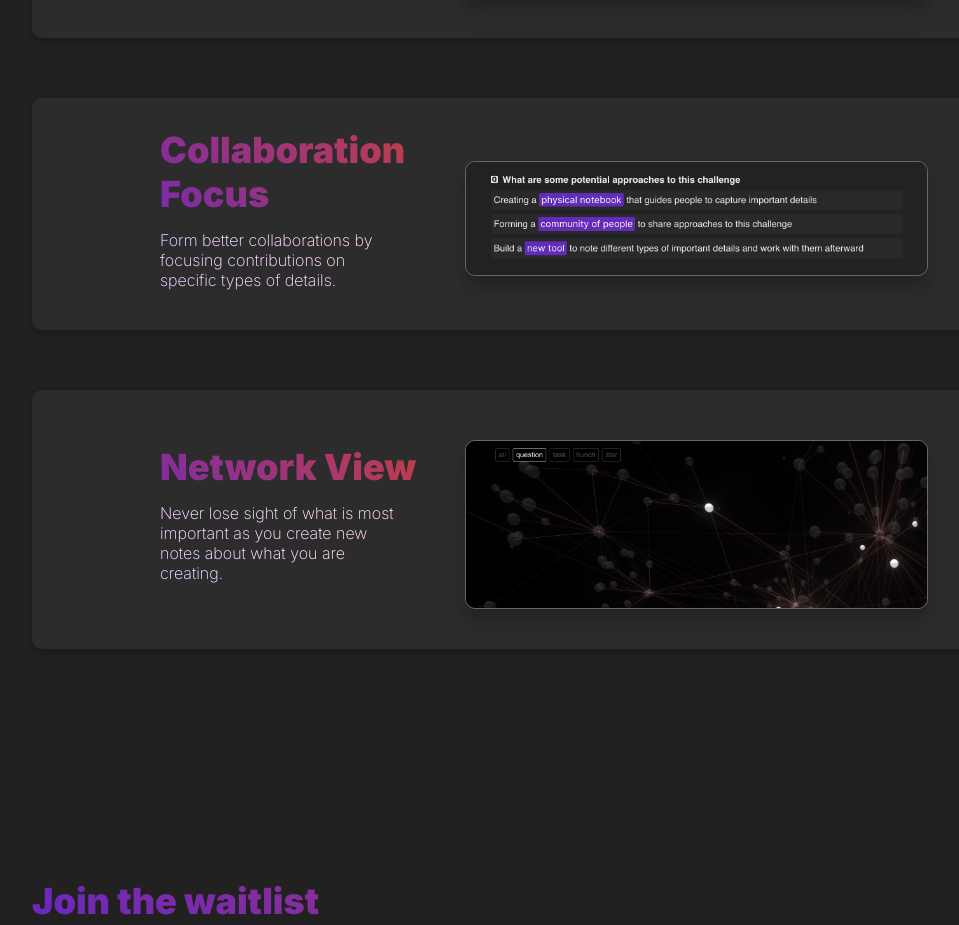
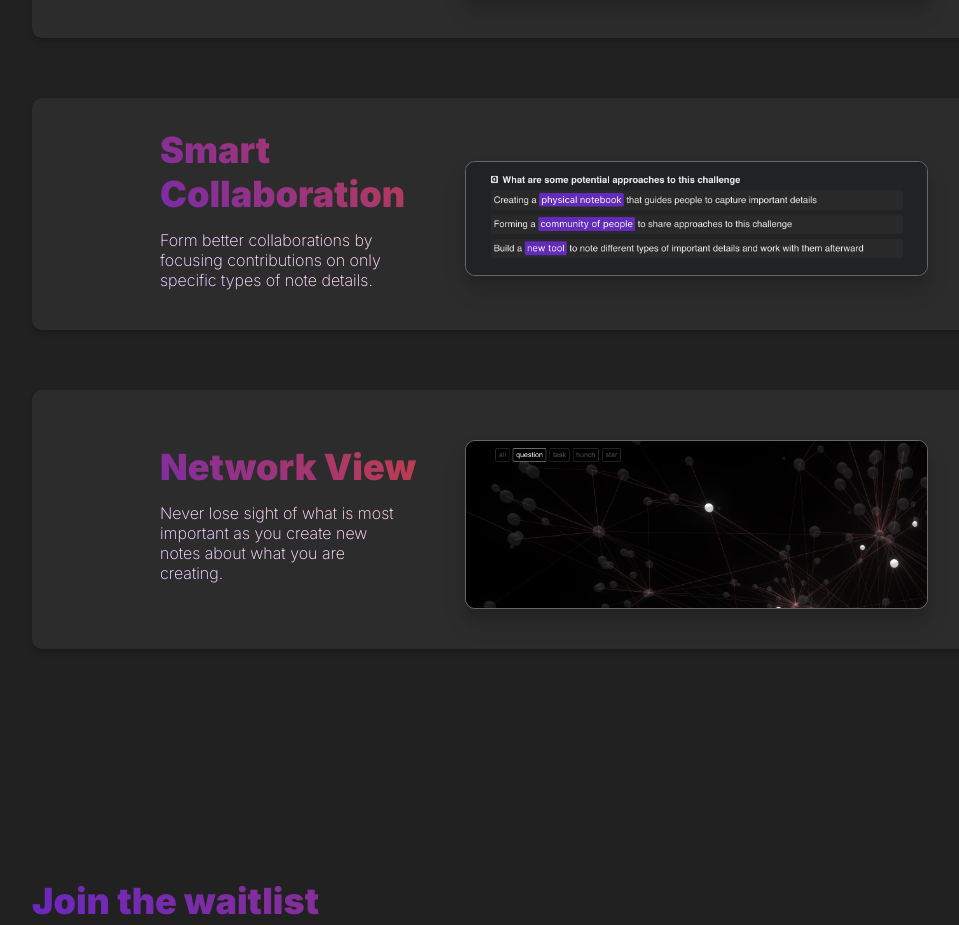
Before and after one commit to mattayersnz/hunchpublic, a React (Create React App) app: page / in a window 1280 px wide. Shown: the part 2020-2945 px from the top of the page, without its empty margins (96-1055 px from the left). Built offline with nearby package versions, Linux system fonts and the light colour scheme; the HTML template or start-up script is replaced by a standard one.

Commit message:
content update

```diff
--- a/src/App.js
+++ b/src/App.js
@@ -72,9 +72,9 @@ const App = () => {
         </StatementWrapper>
         <StatementWrapper>
           <Statement>
-            Collaboration Focus
+            Smart Collaboration
             <Description>
-              Form better collaborations by focusing contributions on specific types of details.
+              Form better collaborations by focusing contributions on only specific types of note details.
             </Description>
           </Statement>
           <Image src={isMobilePlatform ? ContributionsMobile : Contributions} alt="Screenshot of how to view all notes in hunch in a graph view" />
```
